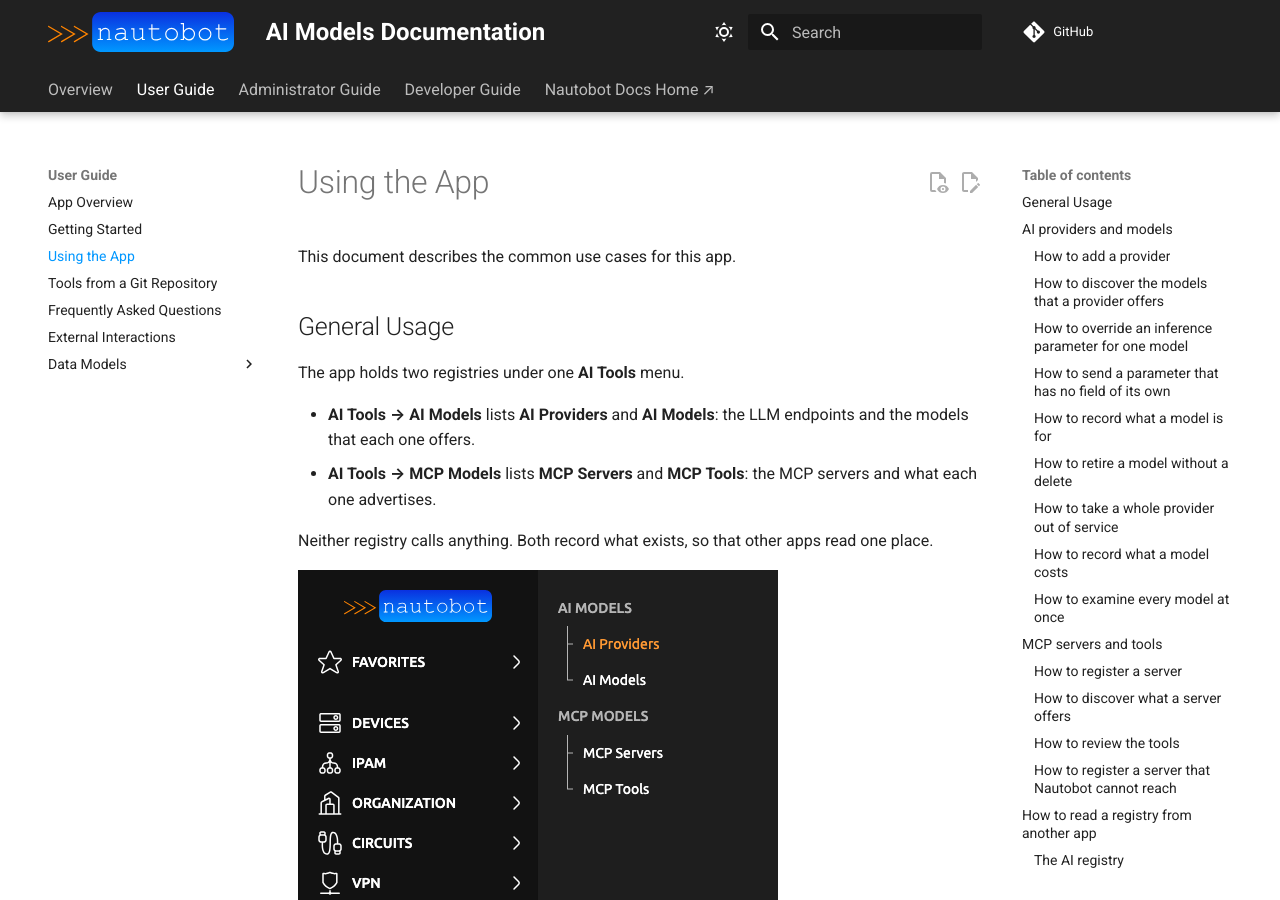
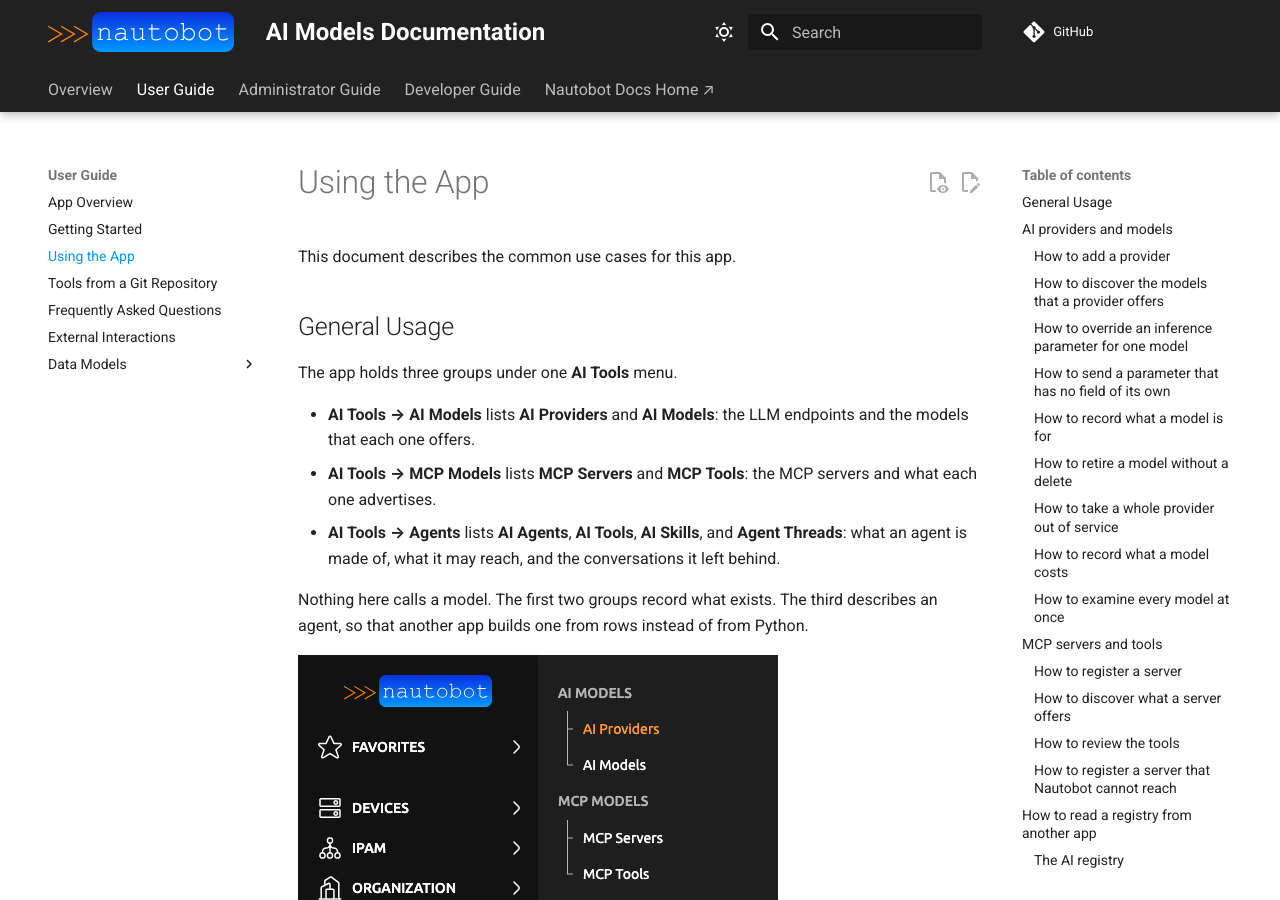
Before and after one commit to jtdub/nautobot-app-ai-models, an MkDocs documentation site: the page built from docs/user/app_use_cases.md, in a window 1280 px wide and 900 px high. Built offline with MkDocs 1.6.1 and Material for MkDocs 9.7.7, drawn with Linux system fonts in a browser that asks for light colours; comment, search, counter and statistics services are not loaded.

Commit message:
Describe the Agents menu group, and capture an AI Agent
`app_use_cases.md` still told the reader the AI Tools menu holds two
groups. This branch adds a third, so the page was wrong.

`take_screenshots.py` gains an AI Agents list and an AI Agent detail
entry. It captured only the four models that existed before, so a
re-run left every new page without a picture.

There is no AI Tool entry. The demo data command creates no AITool row,
because a registered tool arrives from the Sync AI Tools Job in a
deployment whose own apps declare one. The capture would be empty.

The navigation screenshot is now stale and needs a re-run. The AI Agent
page keeps no image reference until the file exists, because
`mkdocs build --strict` fails on a link to a missing image.

Claude-Session: https://claude.ai/code/session_01WdGRw2H8EYb3oNVYM5eM89

```diff
--- a/docs/user/app_use_cases.md
+++ b/docs/user/app_use_cases.md
@@ -4,14 +4,17 @@ This document describes the common use cases for this app.
 
 ## General Usage
 
-The app holds two registries under one **AI Tools** menu.
+The app holds three groups under one **AI Tools** menu.
 
 - **AI Tools → AI Models** lists **AI Providers** and **AI Models**: the LLM endpoints and the
   models that each one offers.
 - **AI Tools → MCP Models** lists **MCP Servers** and **MCP Tools**: the MCP servers and what each
   one advertises.
+- **AI Tools → Agents** lists **AI Agents**, **AI Tools**, **AI Skills**, and **Agent Threads**:
+  what an agent is made of, what it may reach, and the conversations it left behind.
 
-Neither registry calls anything. Both record what exists, so that other apps read one place.
+Nothing here calls a model. The first two groups record what exists. The third describes an agent,
+so that another app builds one from rows instead of from Python.
 
 ![The AI Tools navigation tab](../images/ai-tools-navigation-light.png#only-light)
 ![The AI Tools navigation tab](../images/ai-tools-navigation-dark.png#only-dark)
```
Also changed, not shown: 1 other file.
